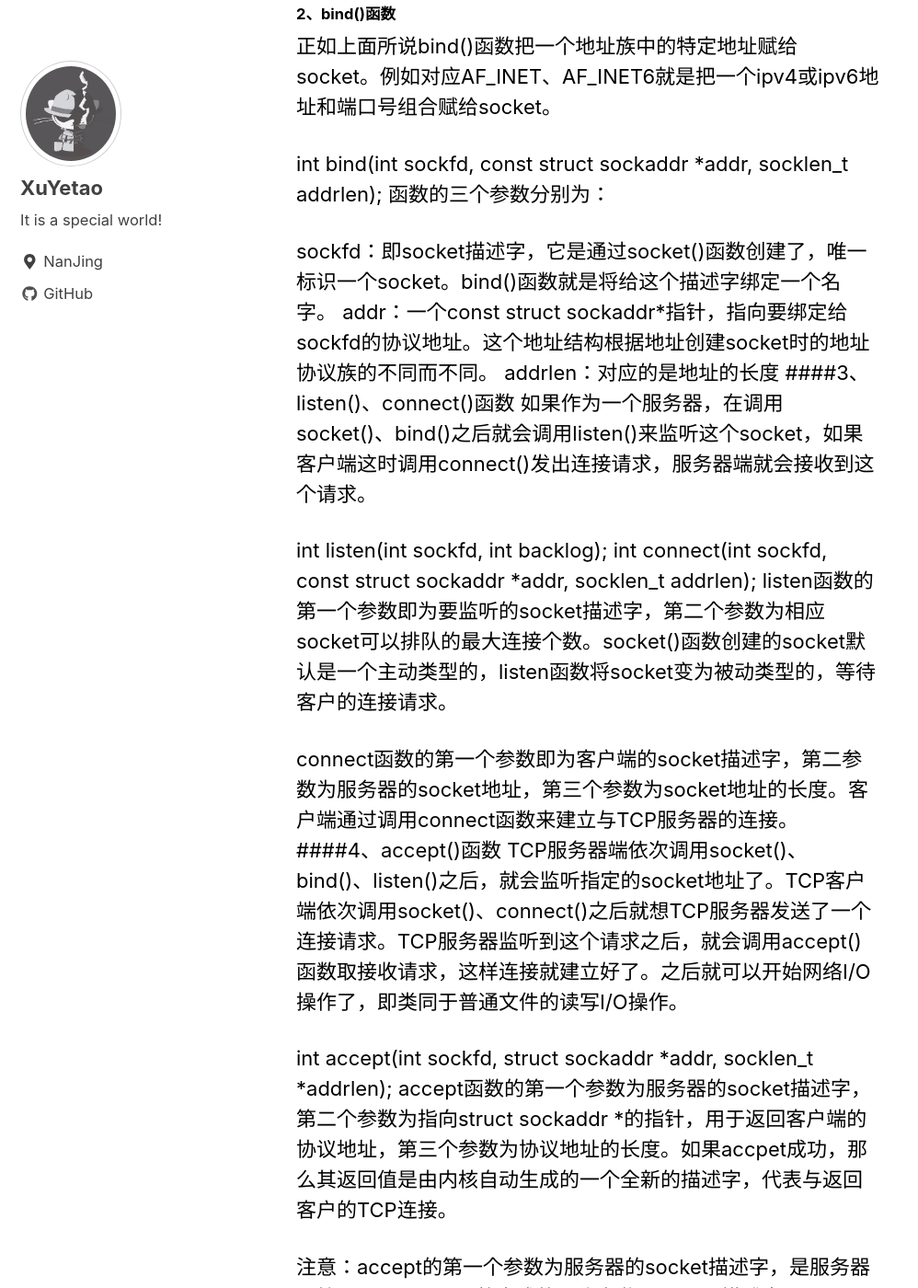
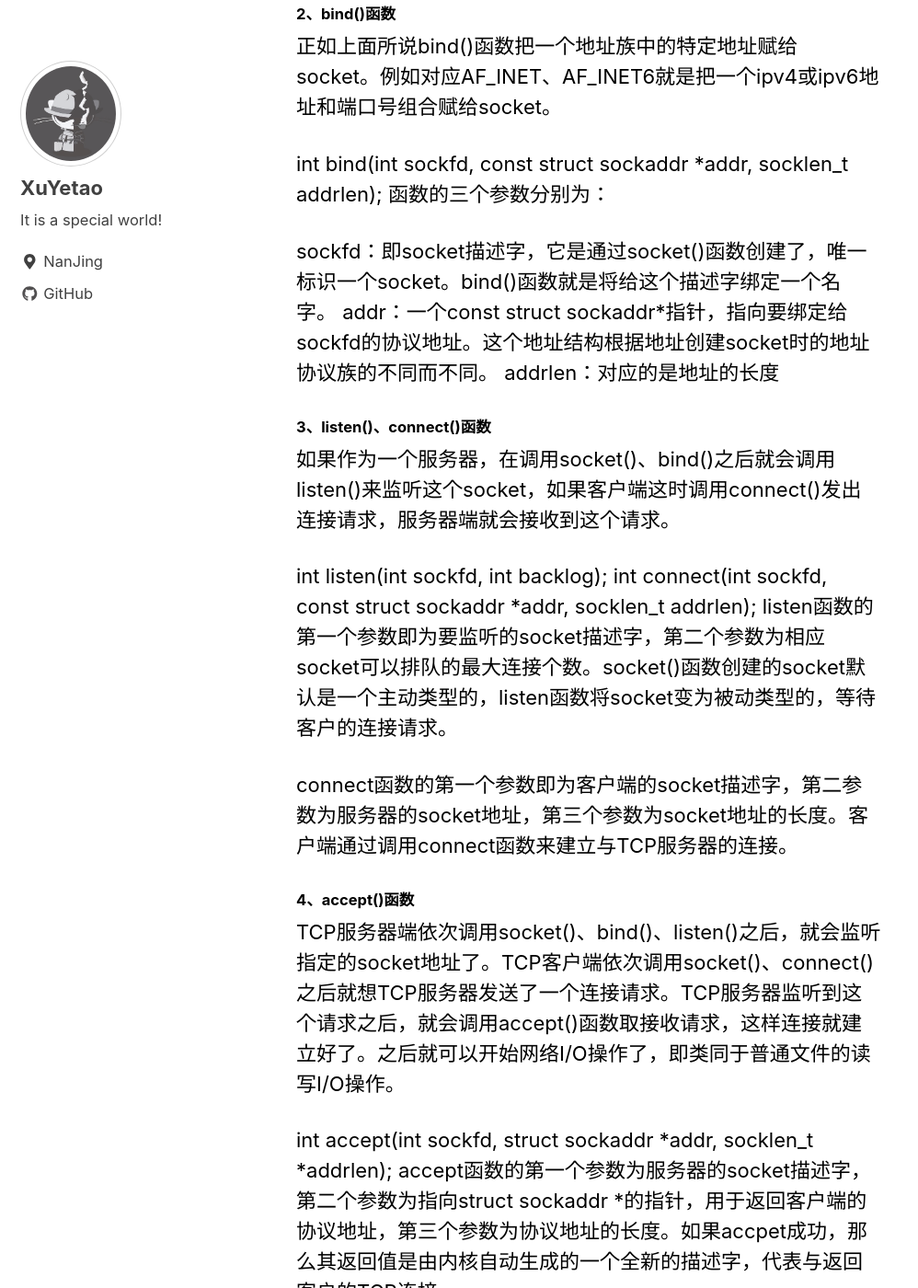
Before and after one commit to yetaoxu/yetaoxu.github.io, a Jekyll site: the page built from _posts/2021-02-21-LearningTCP.md, in a window 1280 px wide and 1400 px high, scrolled down 2491 px. Shown: the whole window at 92% size, without its empty margins (0-998 px from the left). Built offline with Jekyll 4.4.1, drawn with Linux system fonts in a browser that asks for light colours; cached includes are drawn as plain includes; some of the changed text lies outside the part shown.

Commit message:
modify format

```diff
--- a/_posts/2021-02-21-LearningTCP.md
+++ b/_posts/2021-02-21-LearningTCP.md
@@ -26,7 +26,7 @@ int bind(int sockfd, const struct sockaddr *addr, socklen_t addrlen);
 sockfd：即socket描述字，它是通过socket()函数创建了，唯一标识一个socket。bind()函数就是将给这个描述字绑定一个名字。
 addr：一个const struct sockaddr*指针，指向要绑定给sockfd的协议地址。这个地址结构根据地址创建socket时的地址协议族的不同而不同。
 addrlen：对应的是地址的长度
-####3、listen()、connect()函数
+#### 3、listen()、connect()函数
 如果作为一个服务器，在调用socket()、bind()之后就会调用listen()来监听这个socket，如果客户端这时调用connect()发出连接请求，服务器端就会接收到这个请求。
 
 int listen(int sockfd, int backlog);
@@ -34,7 +34,7 @@ int connect(int sockfd, const struct sockaddr *addr, socklen_t addrlen);
 listen函数的第一个参数即为要监听的socket描述字，第二个参数为相应socket可以排队的最大连接个数。socket()函数创建的socket默认是一个主动类型的，listen函数将socket变为被动类型的，等待客户的连接请求。
 
 connect函数的第一个参数即为客户端的socket描述字，第二参数为服务器的socket地址，第三个参数为socket地址的长度。客户端通过调用connect函数来建立与TCP服务器的连接。
-####4、accept()函数
+#### 4、accept()函数
 TCP服务器端依次调用socket()、bind()、listen()之后，就会监听指定的socket地址了。TCP客户端依次调用socket()、connect()之后就想TCP服务器发送了一个连接请求。TCP服务器监听到这个请求之后，就会调用accept()函数取接收请求，这样连接就建立好了。之后就可以开始网络I/O操作了，即类同于普通文件的读写I/O操作。
 
 int accept(int sockfd, struct sockaddr *addr, socklen_t *addrlen);
@@ -52,15 +52,15 @@ close一个TCP socket的缺省行为时把该socket标记为以关闭，然后
 注意：close操作只是使相应socket描述字的引用计数-1，只有当引用计数为0的时候，才会触发TCP客户端向服务器发送终止连接请求。
 
 
-2、TCP 三次握手和四次挥手
+### 2、TCP 三次握手和四次挥手
 https://blog.csdn.net/tennysonsky/article/details/45622395
 为什么建立连接协议是三次握手，而关闭连接却是四次握手呢？
 
 这是因为服务端的 LISTEN 状态下的 SOCKET 当收到 SYN 报文的建连请求后，它可以把 ACK 和 SYN（ACK 起应答作用，而 SYN 起同步作用）放在一个报文里来发送。但关闭连接时，当收到对方的 FIN 报文通知时，它仅仅表示对方没有数据发送给你了，但是你还可以给对方发送数据，也有这么种可能，你还有一些数据在传给对方的途中，所以你不能立马关闭连接,也即你可能还需要把在传输途中的数据给对方之后，又或者，你还有一些数据需要传输给对方后，（再关闭连接）再发送FIN 报文给对方来表示你同意现在可以关闭连接了，所以它这里的 ACK 报文和 FIN 报文多数情况下都是分开发送的。
 
-3、https://blog.csdn.net/lvyuan30276/article/details/50458572
+### 3、https://blog.csdn.net/lvyuan30276/article/details/50458572
 
-###4、网络字节序与主机字节序
+### 4、网络字节序与主机字节序
 https://www.cnblogs.com/suntp/p/6434644.html
 主机字节序就是我们平常说的大端和小端模式：不同的CPU有不同的字节序类型，这些字节序是指整数在内存中保存的顺序，这个叫做主机序。引用标准的Big-Endian和Little-Endian的定义如下：
 
```
